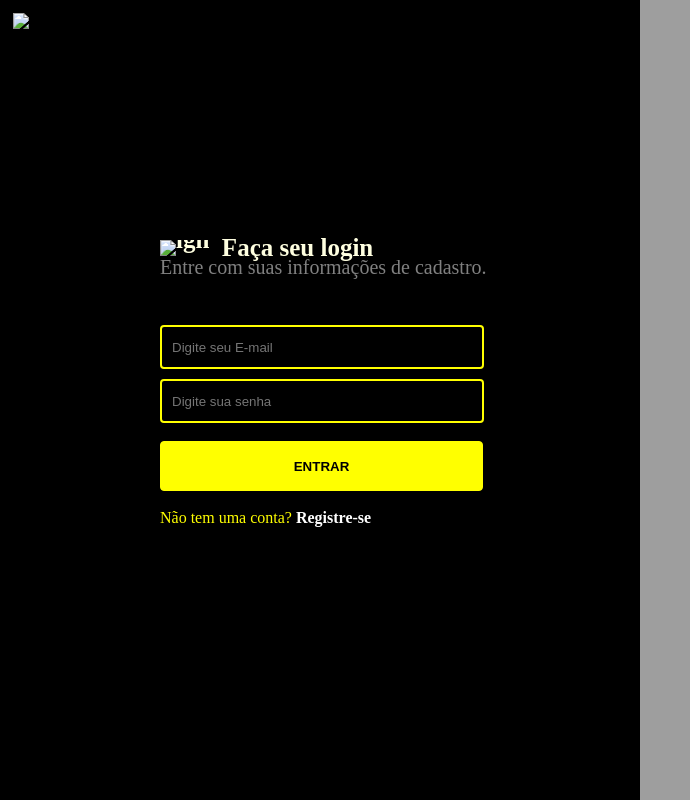
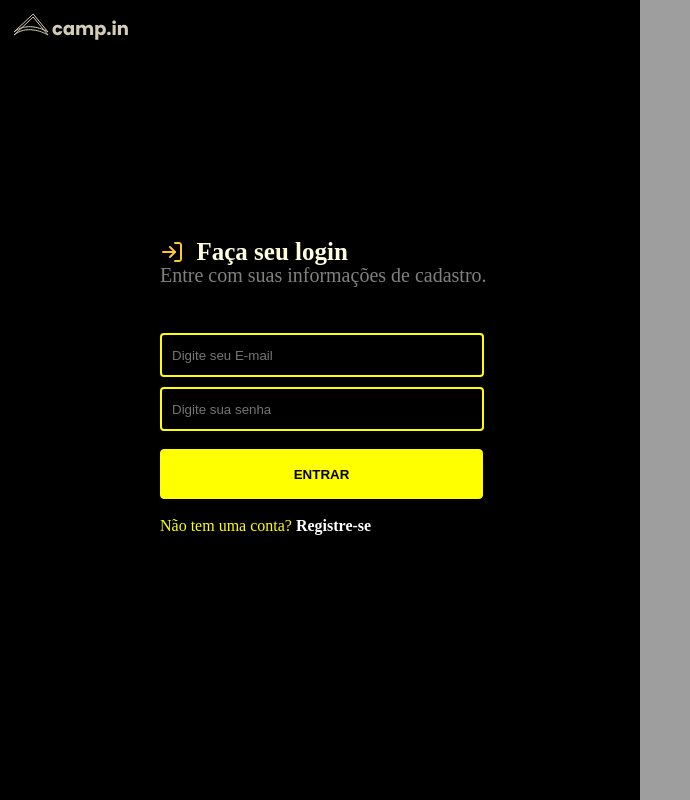
Before and after one commit to Giovanni1080p/Camp.in, a plain HTML site: page index.html in a window 1280 px wide. Shown: the whole page, without its empty margins (0-690 px from the left). Drawn offline with Linux system fonts and the light colour scheme; the site is published under a folder, as on GitHub Pages, so addresses that start at the root find nothing.

Commit message:
Update index.html

```diff
--- a/index.html
+++ b/index.html
@@ -13,9 +13,9 @@
 </head>
 <body>
     <main>
-        <header><img src="/images/images/logo.svg" alt="logo"></header>
+        <header><img src="images/images/logo.svg" alt="logo"></header>
     <div class="form">
-        <strong> <img src="/images/images/log-in.svg" alt="lgn">  Faça seu login</strong>
+        <strong> <img src="images/images/log-in.svg" alt="lgn">  Faça seu login</strong>
         <p>Entre com suas informações de cadastro.</p><br><br>
     <form action="post">
         <input type="email" autocomplete="email" placeholder="Digite seu E-mail" id="mail"><br>
```
